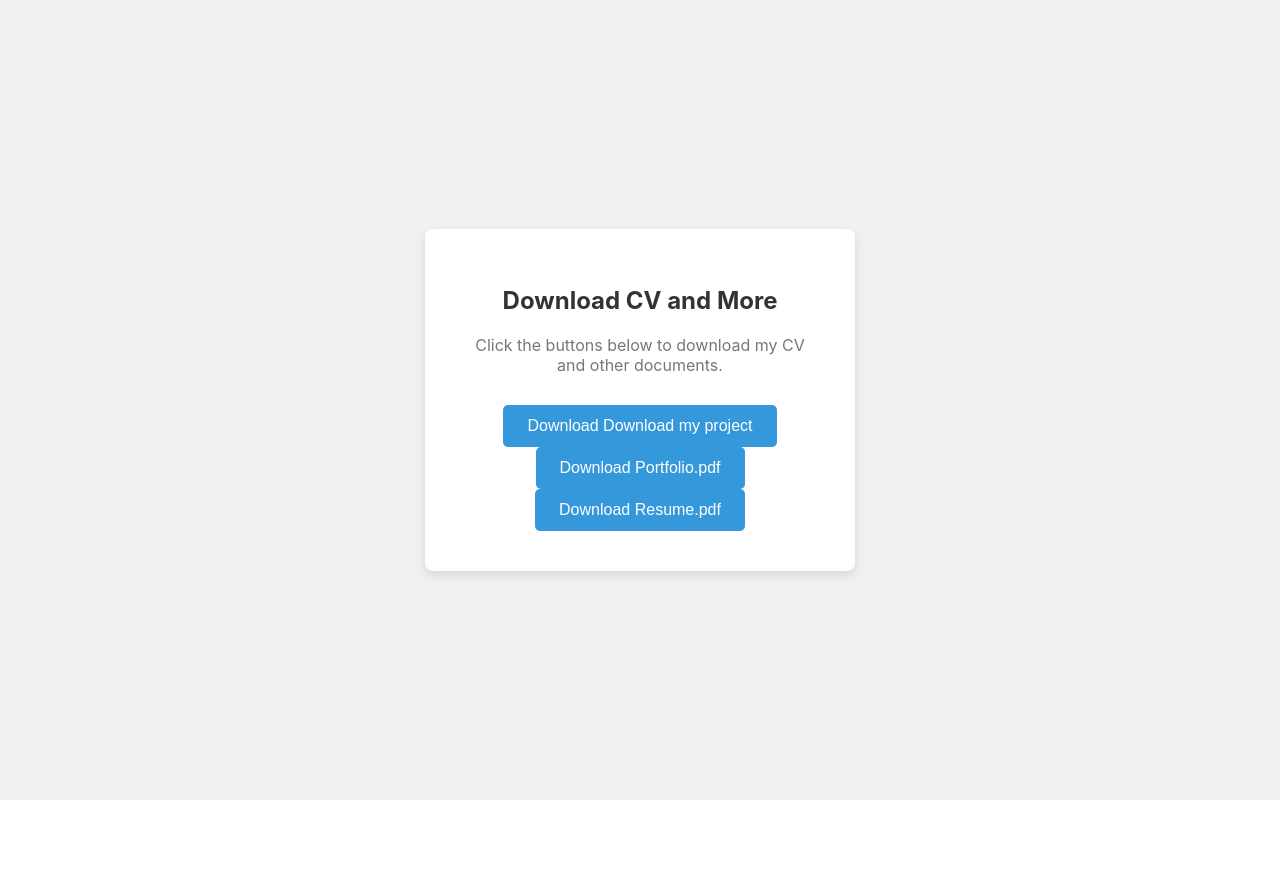
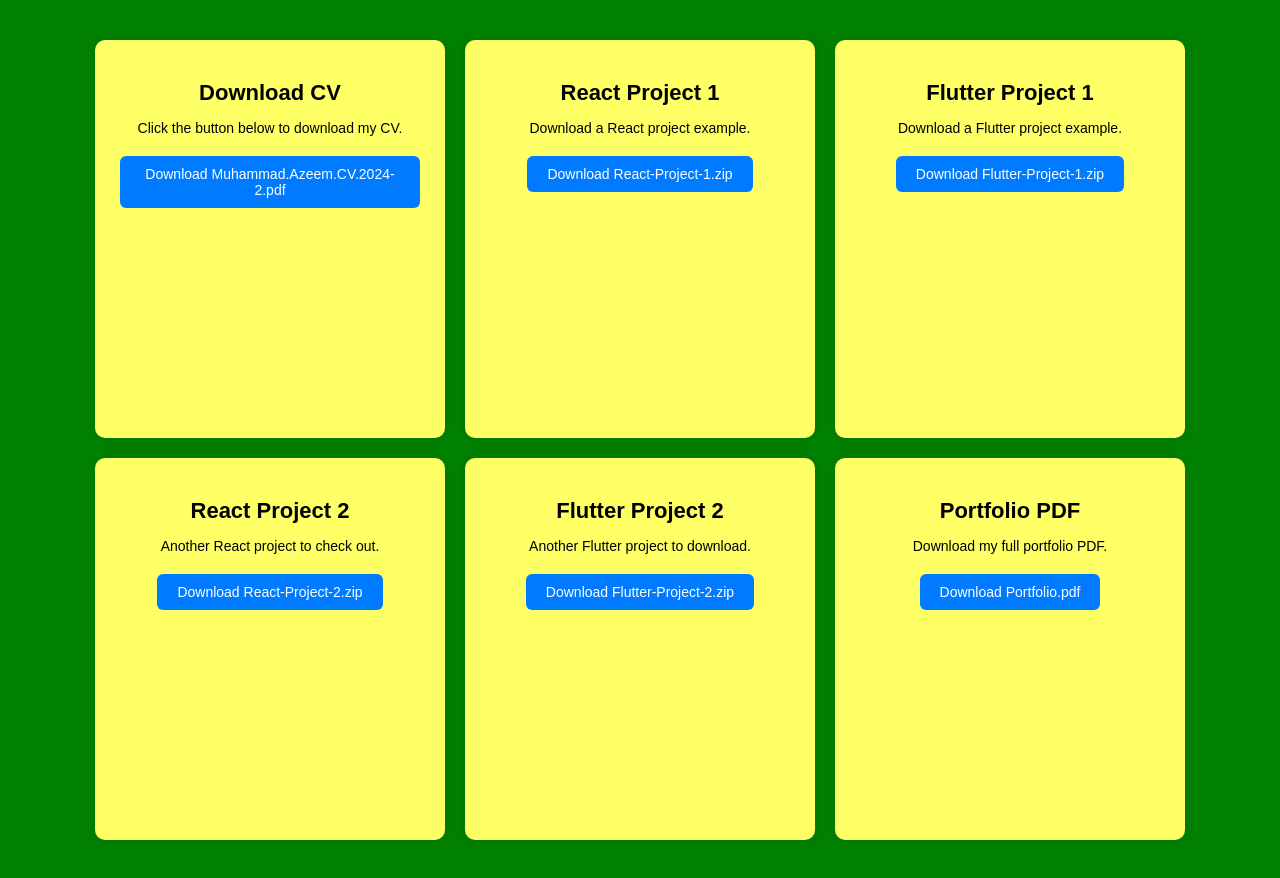
Before and after one commit to AZEEMAZAM1/test-react-project-2, a React (Create React App) app: page / in a window 1280 px wide. Before the commit the page ends 800 px from the top, so only its background shows below. Built offline with nearby package versions, Linux system fonts and the light colour scheme.

Commit message:
Update: added new features

```diff
--- a/src/App.css
+++ b/src/App.css
@@ -1,89 +1,50 @@
-/* .App {
-  text-align: center;
+/* App.css */
+
+body {
+  margin: 0;
+  padding: 0;
+  font-family: sans-serif;
+  background-color: #008000; /* Green background */
 }
-
-.App-logo {
-  height: 40vmin;
-  pointer-events: none;
-}
-
-@media (prefers-reduced-motion: no-preference) {
-  .App-logo {
-    animation: App-logo-spin infinite 20s linear;
-  }
-}
-
-.App-header {
-  background-color: #282c34;
-  min-height: 100vh;
-  display: flex;
-  flex-direction: column;
-  align-items: center;
-  justify-content: center;
-  font-size: calc(10px + 2vmin);
-  color: white;
-}
-
-.App-link {
-  color: #61dafb;
-}
-
-@keyframes App-logo-spin {
-  from {
-    transform: rotate(0deg);
-  }
-  to {
-    transform: rotate(360deg);
-  }
-}
-
-
-@tailwind base;
-@tailwind components;
-@tailwind utilities; */
-/* App.css */
 
 .app-container {
   display: flex;
+  flex-wrap: wrap;
+  gap: 20px;
+  padding: 40px;
   justify-content: center;
-  align-items: center;
   min-height: 100vh;
-  background-color: #f0f0f0;
 }
 
 .card {
-  background-color: white;
-  border-radius: 8px;
-  box-shadow: 0 4px 8px rgba(0, 0, 0, 0.1);
-  padding: 40px;
-  width: 350px;
+  background-color: #ffff66; /* Yellow background */
+  padding: 25px;
+  width: 300px;
+  border-radius: 10px;
+  box-shadow: 0 0 10px rgba(0, 0, 0, 0.1);
   text-align: center;
 }
 
 .title {
-  font-size: 24px;
-  font-weight: bold;
-  color: #333;
+  margin-bottom: 10px;
+  font-size: 22px;
+}
+
+.description {
+  font-size: 14px;
   margin-bottom: 20px;
 }
 
-.description {
-  font-size: 16px;
-  color: #777;
-  margin-bottom: 30px;
-}
-
 .download-button {
-  background-color: #3498db;
+  padding: 10px 20px;
+  font-size: 14px;
+  border: none;
+  background-color: #007bff;
   color: white;
-  font-size: 16px;
-  padding: 12px 24px;
-  border: none;
-  border-radius: 5px;
+  border-radius: 6px;
   cursor: pointer;
-  transition: background-color 0.3s ease;
 }
 
 .download-button:hover {
-  background-color: #2980b9;
+  background-color: #0056b3;
 }
--- a/src/App.js
+++ b/src/App.js
@@ -1,32 +1,140 @@
+// // import React from "react";
+// // import FileDownloader from "./components/FileDownloader"; // Make sure this path is correct
+// // import './App.css'; // Import the CSS file for styling
+
+// // function App() {
+// //   return (
+// //     <div className="app-container">
+// //       <div className="card">
+// //         <h1 className="title">Download CV and More</h1>
+// //         <p className="description">
+// //           Click the buttons below to download my CV and other documents.
+// //         </p>
+
+// //         {/* File 1: CV Download */}
+// //         <FileDownloader
+// //           filePath="https://github.com/user-attachments/files/19625204/Muhammad.Azeem.CV.2024-2.pdf"
+// //           fileName="Download my project"
+// //         />
+
+// //         {/* File 2: Portfolio Download */}
+// //         <FileDownloader
+// //           filePath="https://github.com/user-attachments/files/portfolio.pdf"
+// //           fileName="Portfolio.pdf"
+// //         />
+
+// //         {/* File 3: Resume Download */}
+// //         <FileDownloader
+// //           filePath="https://github.com/user-attachments/files/resume.pdf"
+// //           fileName="Resume.pdf"
+// //         />
+// //       </div>
+// //     </div>
+// //   );
+// // }
+
+// // export default App;
+// import React from "react";
+// import FileDownloader from "./components/FileDownloader";
+// import './App.css';
+
+// function App() {
+//   return (
+//     <div className="app-container">
+
+//       {/* Card 1: CV */}
+//       <div className="card">
+//         <h2 className="title">Download CV</h2>
+//         <p className="description">Click below to download my latest CV.</p>
+//         <FileDownloader
+//           filePath="https://github.com/user-attachments/files/19625204/Muhammad.Azeem.CV.2024-2.pdf"
+//           fileName="Muhammad.Azeem.CV.2024-2.pdf"
+//         />
+//       </div>
+
+//       {/* Card 2: React Project */}
+//       <div className="card">
+//         <h2 className="title">React Project</h2>
+//         <p className="description">Download a sample React project ZIP file.</p>
+//         <FileDownloader
+//           filePath="https://example.com/projects/react-project.zip"
+//           fileName="React-Project.zip"
+//         />
+//       </div>
+
+//       {/* Card 3: Flutter Project */}
+//       <div className="card">
+//         <h2 className="title">Flutter Project</h2>
+//         <p className="description">Download a sample Flutter project ZIP file.</p>
+//         <FileDownloader
+//           filePath="https://example.com/projects/flutter-project.zip"
+//           fileName="Flutter-Project.zip"
+//         />
+//       </div>
+
+//     </div>
+//   );
+// }
+
+// export default App;
 import React from "react";
-import FileDownloader from "./components/FileDownloader"; // Make sure this path is correct
-import './App.css'; // Import the CSS file for styling
+import FileDownloader from "./components/FileDownloader";
+import "./App.css";
 
 function App() {
   return (
     <div className="app-container">
       <div className="card">
-        <h1 className="title">Download CV and More</h1>
-        <p className="description">
-          Click the buttons below to download my CV and other documents.
-        </p>
-
-        {/* File 1: CV Download */}
+        <h1 className="title">Download CV</h1>
+        <p className="description">Click the button below to download my CV.</p>
         <FileDownloader
           filePath="https://github.com/user-attachments/files/19625204/Muhammad.Azeem.CV.2024-2.pdf"
-          fileName="Download my project"
+          fileName="Muhammad.Azeem.CV.2024-2.pdf"
         />
+      </div>
 
-        {/* File 2: Portfolio Download */}
+      <div className="card">
+        <h1 className="title">React Project 1</h1>
+        <p className="description">Download a React project example.</p>
         <FileDownloader
-          filePath="https://github.com/user-attachments/files/portfolio.pdf"
+          filePath="https://example.com/react-project-1.zip"
+          fileName="React-Project-1.zip"
+        />
+      </div>
+
+      <div className="card">
+        <h1 className="title">Flutter Project 1</h1>
+        <p className="description">Download a Flutter project example.</p>
+        <FileDownloader
+          filePath="https://example.com/flutter-project-1.zip"
+          fileName="Flutter-Project-1.zip"
+        />
+      </div>
+
+      <div className="card">
+        <h1 className="title">React Project 2</h1>
+        <p className="description">Another React project to check out.</p>
+        <FileDownloader
+          filePath="https://example.com/react-project-2.zip"
+          fileName="React-Project-2.zip"
+        />
+      </div>
+
+      <div className="card">
+        <h1 className="title">Flutter Project 2</h1>
+        <p className="description">Another Flutter project to download.</p>
+        <FileDownloader
+          filePath="https://example.com/flutter-project-2.zip"
+          fileName="Flutter-Project-2.zip"
+        />
+      </div>
+
+      <div className="card">
+        <h1 className="title">Portfolio PDF</h1>
+        <p className="description">Download my full portfolio PDF.</p>
+        <FileDownloader
+          filePath="https://example.com/portfolio.pdf"
           fileName="Portfolio.pdf"
-        />
-
-        {/* File 3: Resume Download */}
-        <FileDownloader
-          filePath="https://github.com/user-attachments/files/resume.pdf"
-          fileName="Resume.pdf"
         />
       </div>
     </div>
```
